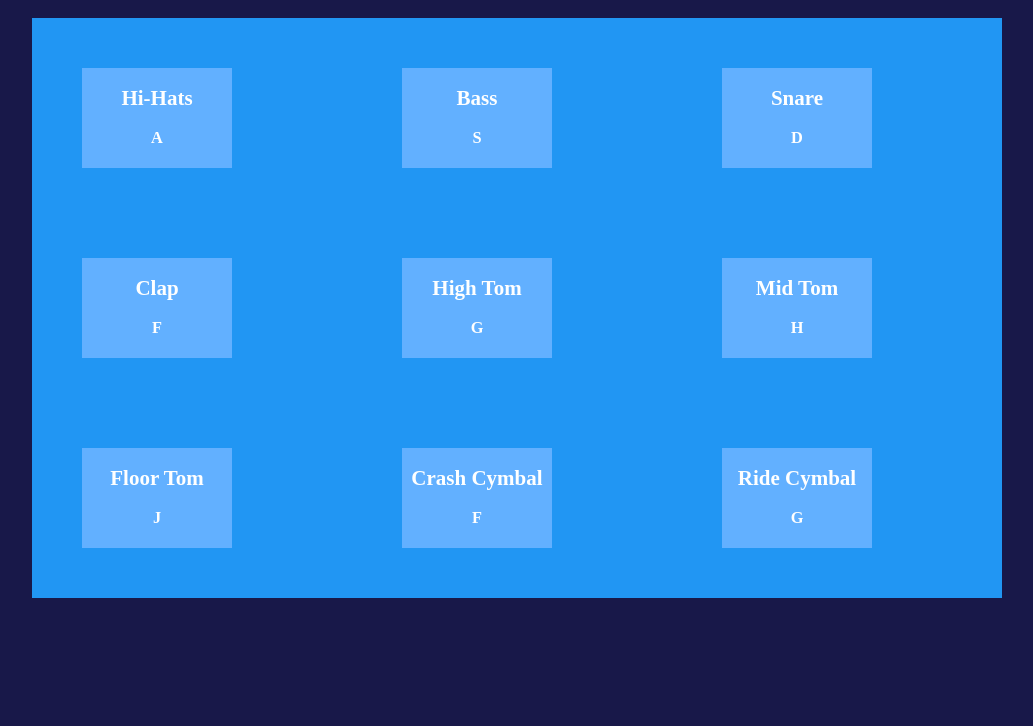
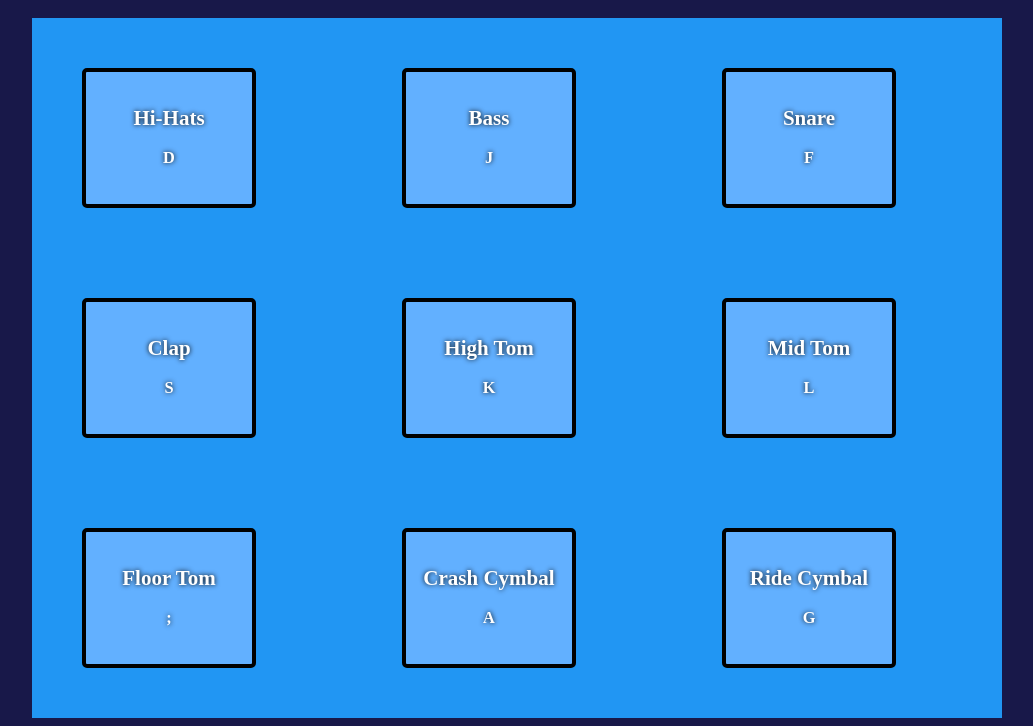
Before and after one commit to anishbasnet027/DrumKit-Js-CSS-HTML, a plain HTML site: page index.html in a window 1280 px wide. Shown: the part 90-816 px from the top of the page, without its empty margins (123-1156 px from the left). Drawn offline with Linux system fonts and the light colour scheme.

Commit message:
added data key

```diff
--- a/index.html
+++ b/index.html
@@ -13,47 +13,47 @@
     </div>
 
     <div class="drums">
-      <div class="drum1">
+      <div data-key="68" class="drum">
         <h2>Hi-Hats</h2>
-        <h3>A</h3>
+        <h3>D</h3>
       </div>
 
-      <div class="drum2">
+      <div data-key="74" class="drum">
         <h2>Bass</h2>
+        <h3>J</h3>
+      </div>
+
+      <div data-key="70" class="drum">
+        <h2>Snare</h2>
+        <h3>F</h3>
+      </div>
+
+      <div data-key="83" class="drum">
+        <h2>Clap</h2>
         <h3>S</h3>
       </div>
 
-      <div class="drum3">
-        <h2>Snare</h2>
-        <h3>D</h3>
+      <div data-key="75" class="drum">
+        <h2>High Tom</h2>
+        <h3>K</h3>
       </div>
 
-      <div class="drum4">
-        <h2>Clap</h2>
-        <h3>F</h3>
-      </div>
-
-      <div class="drum5">
-        <h2>High Tom</h2>
-        <h3>G</h3>
-      </div>
-
-        <div class="drum6">
+        <div data-key="76" class="drum">
             <h2>Mid Tom</h2>
-            <h3>H</h3>
+            <h3>L</h3>
         </div>
 
-        <div class="drum7">
+        <div data-key="186" class="drum">
           <h2>Floor Tom</h2>
-          <h3>J</h3>
+          <h3>;</h3>
         </div>
 
-        <div class="drum8">
+        <div data-key="65" class="drum">
           <h2>Crash Cymbal</h2>
-          <h3>F</h3>
+          <h3>A</h3>
         </div>
 
-        <div class="drum9">
+        <div data-key="71" class="drum">
           <h2>Ride Cymbal</h2>
           <h3>G</h3>
         </div>
--- a/style.css
+++ b/style.css
@@ -27,3 +27,24 @@ h1 {
     text-align: center;
     font-size: 14px;
   }
+
+  .playing{
+    transform: scale(1.1);
+    border-color: aqua;
+    box-shadow: 0 0 10px #9821f3;
+
+  }
+
+  .drum{
+    border: 4px solid black;
+    border-radius: 5px;
+    margin: 1rem;
+    font-size: 1.5rem;
+    padding: 1rem .5rem;
+    transition: all 0.07s;
+    width: 100%;
+    text-align: center;
+    color: white;
+    background: rgba(0,0,0,0.4);
+    text-shadow: 0 0 5px black;
+  }
```
